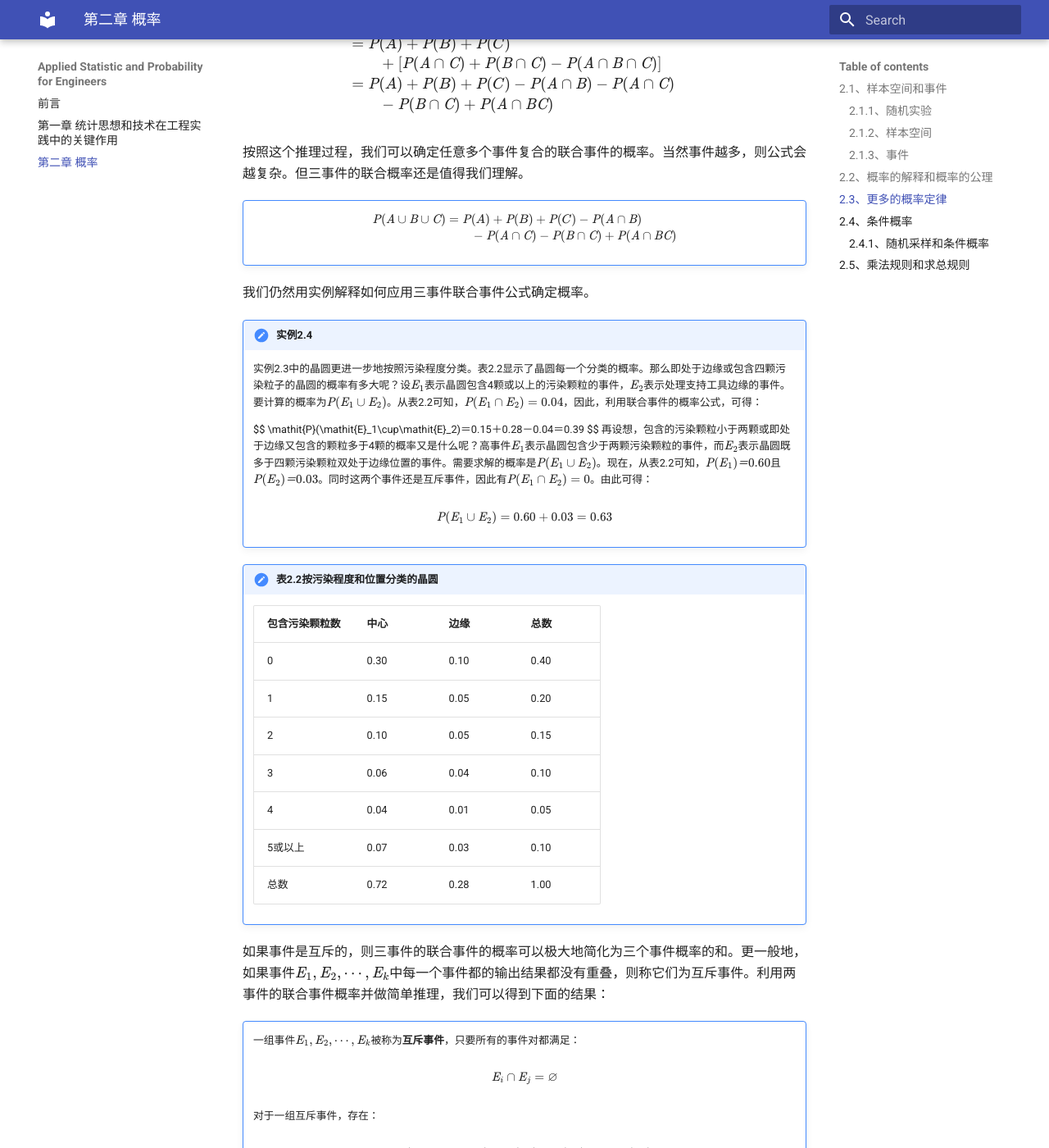
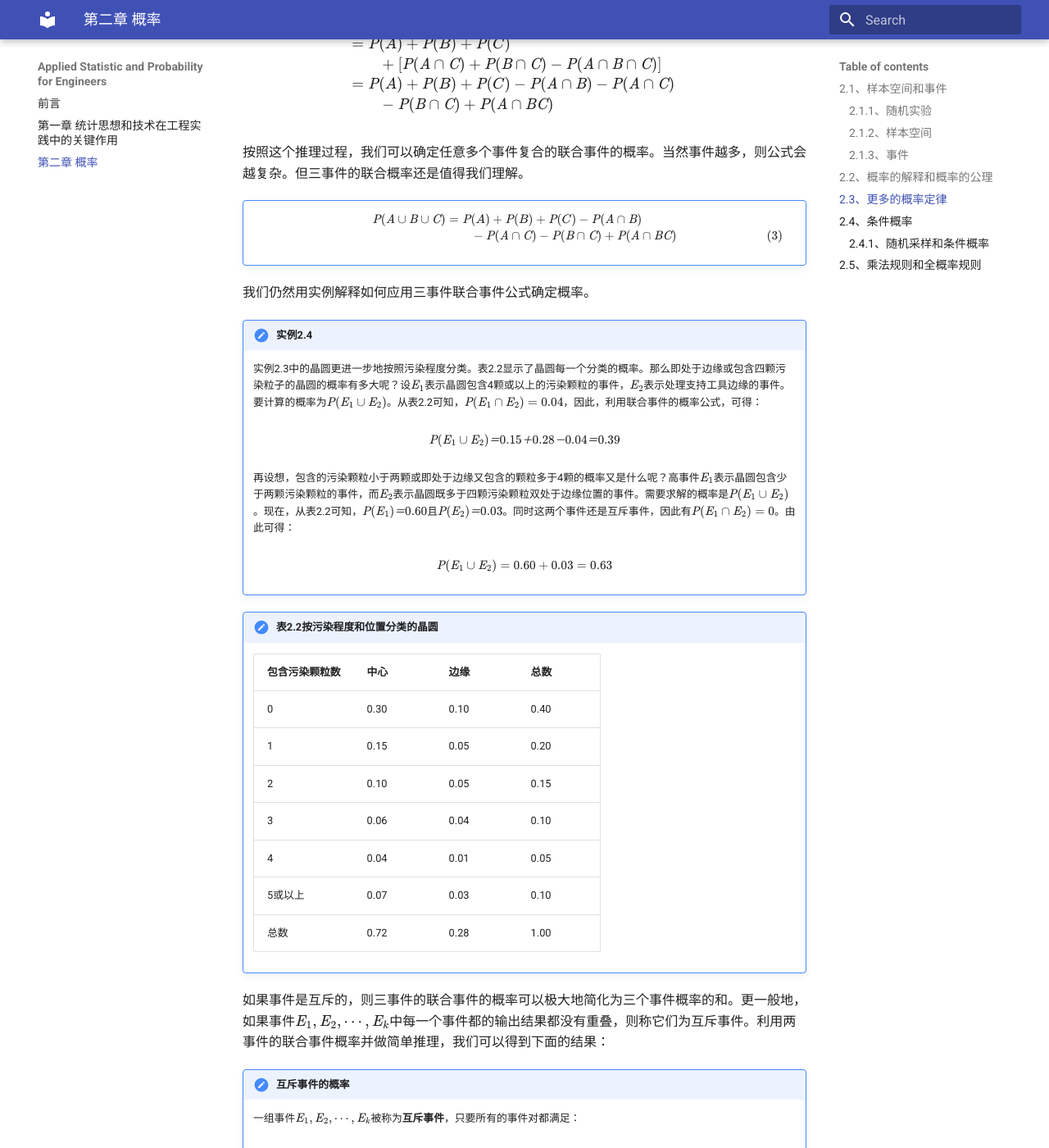
Before and after one commit to chenmich/applied_statistic_and_probability_for_engineers, an MkDocs documentation site: the page built from docs/second.md, in a window 1280 px wide and 1400 px high, scrolled down 10009 px. Shown: the whole window at 82% size. Built offline with MkDocs 1.6.1 and Material for MkDocs 9.7.7, drawn with Linux system fonts in a browser that asks for light colours; some of the changed text lies outside the part shown.

```diff
--- a/docs/second.md
+++ b/docs/second.md
@@ -297,7 +301,7 @@ $$
     $$
       \begin{align}
         \mathit{P}(\mathit{A}\cup\mathit{B}\cup\mathit{C}) &=\mathit{P}(A)+\mathit{P}(B)+\mathit{P}(C) -\mathit{P}(\mathit{A}\cap\mathit{B}) \nonumber\\
-        &\qquad {} -\mathit{P}(\mathit{A}\cap\mathit{C}) -\mathit{P}(\mathit{B}\cap\mathit{C})+\mathit{P}(\mathit{A}\cap\mathit{B}\mathit{C})\nonumber
+        &\qquad {} -\mathit{P}(\mathit{A}\cap\mathit{C}) -\mathit{P}(\mathit{B}\cap\mathit{C})+\mathit{P}(\mathit{A}\cap\mathit{B}\mathit{C})
       \end{align}
     $$
 
@@ -310,6 +314,7 @@ $$
     $$
     \mathit{P}(\mathit{E}_1\cup\mathit{E}_2)＝0.15＋0.28－0.04＝0.39
     $$
+
     再设想，包含的污染颗粒小于两颗或即处于边缘又包含的颗粒多于4颗的概率又是什么呢？高事件$\mathit{E}_1$表示晶圆包含少于两颗污染颗粒的事件，而$\mathit{E}_2$表示晶圆既多于四颗污染颗粒双处于边缘位置的事件。需要求解的概率是$\mathit{P}(\mathit{E}_1\cup\mathit{E}_2)$。现在，从表2.2可知，$\mathit{P}(\mathit{E}_1)＝0.60$且$\mathit{P}(\mathit{E}_2)＝0.03$。同时这两个事件还是互斥事件，因此有$\mathit{P}(\mathit{E}_1\cap\mathit{E}_2)=0$。由此可得：
 
     $$
@@ -330,7 +335,7 @@ $$
 
 如果事件是互斥的，则三事件的联合事件的概率可以极大地简化为三个事件概率的和。更一般地，如果事件$\mathit{E}_1,\mathit{E}_2,\cdots,\mathit{E}_k$中每一个事件都的输出结果都没有重叠，则称它们为互斥事件。利用两事件的联合事件概率并做简单推理，我们可以得到下面的结果：
 
-!!!note ""
+!!!note "互斥事件的概率"
     一组事件$\mathit{E}_1,\mathit{E}_2,\cdots,\mathit{E}_k$被称为**互斥事件**，只要所有的事件对都满足：
 
     $$
@@ -513,4 +522,4 @@ $$
 
 条件概率是很重要的概念。因为工程中，每一个事件的发生，可能都会受到某些因素的影响，但有的因素并不会百分之百发生，因此前提条件是有发生概率的，而我们要研究的事件的发生概率也必定是条件概率。工程中的事故的发生往往就是条件概率。比如在水下混凝土桩的灌注过程中，如果不及时提管减少管口埋深，那么发生堵管的可能性就会增大，因为前提条件变了，堵管这个事故的概率也会变化。在这里概率会增大。这好比汽车驾驶，如果在道路左边行驶，则事故发生的概率也会增大。工程中每一个事故都有它发生的概率，并且前提条件发生变化，事故发生的概率也会发生变化。多个条件都发生，那么事故发生的可能性就会大大地增加。混凝土工程也是这样。如果称量发生故障，砂石的含水量也发生变化，而减水剂的品质也劣化，运输距离还加长，种种原因都向劣化的方向发展，自然混凝土的最终品质劣化的可能性就大为增加了。
 
-##2.5、乘法规则和求总规则
+## 2.5、乘法规则和全概率规则
```
Also changed, not shown: other parts of docs/second.md (+8 -0 lines).
